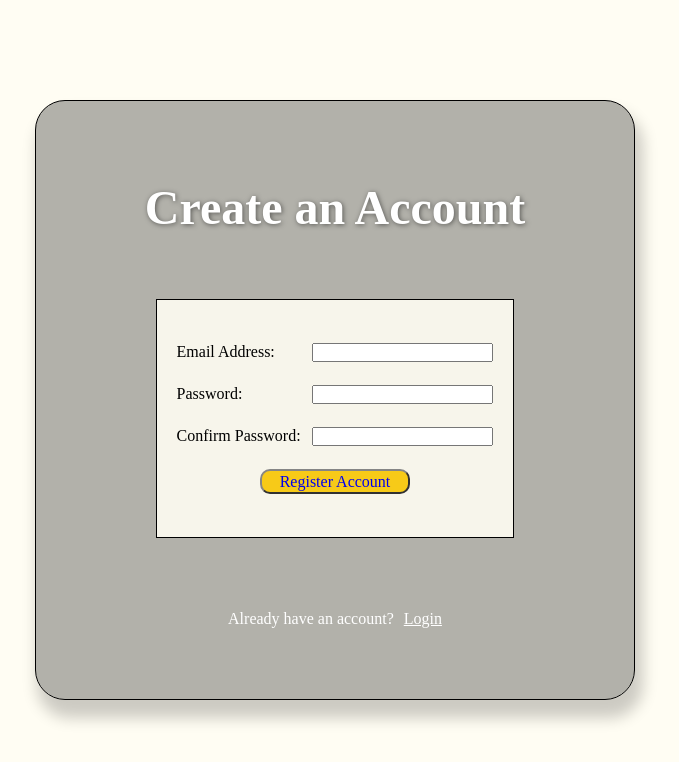
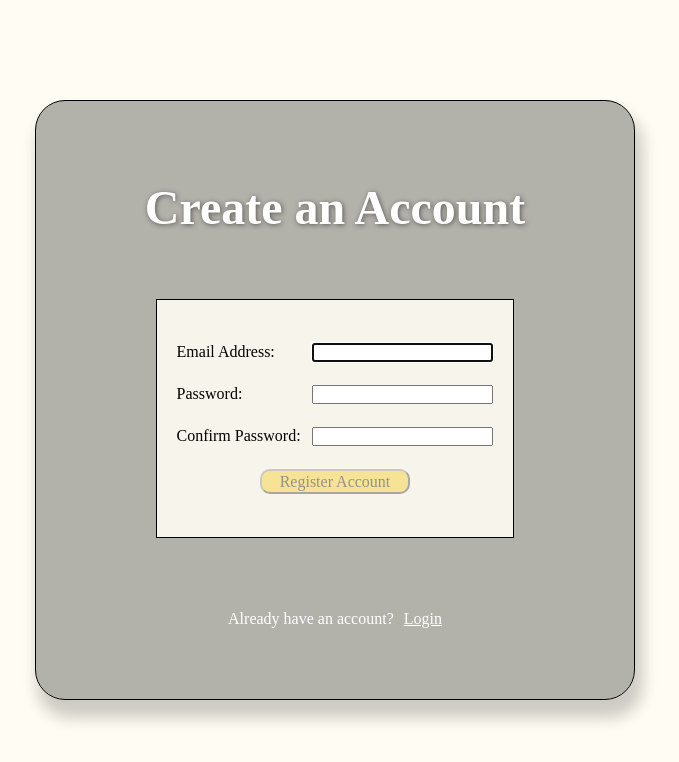
Before and after one commit to pcon92/banking-application, a React (Create React App) app: page /register-page in a window 1280 px wide. Shown: the top 762 px of the page, without its empty margins (305-984 px from the left). Built offline with nearby package versions, Linux system fonts and the light colour scheme.

Commit message:
basic front-end validation and JOI back-end for user register info

```diff
--- a/package.json
+++ b/package.json
@@ -8,6 +8,7 @@
     "@testing-library/react": "^11.2.6",
     "@testing-library/user-event": "^12.8.3",
     "express": "^4.17.1",
+    "joi": "^17.4.0",
     "nedb": "^1.8.0",
     "react": "^17.0.2",
     "react-dom": "^17.0.2",
--- a/src/components/register.js
+++ b/src/components/register.js
@@ -1,19 +1,47 @@
-import React from 'react';
+import React, {useState} from 'react';
 import {Link} from "react-router-dom";
 
 import styles from '../styles/register.module.css';
 
 const Register = () => {
 
-   const registerUser = async () => {
+    const [validInfo, setValidInfo] = useState(false);
+    const [invalidEmail, setInvalidEmail] = useState(false);
+    const [invalidPassword, setInvalidPassword] = useState(false);
+    const [invalidConfirmedPassword, setInvalidConfirmedPassword] = useState(false);
 
     const EMAIL = document.getElementById('email');
     const PASSWORD = document.getElementById('password');
     const CONFIRM_PASSWORD = document.getElementById('confirm-password');
 
+    const checkInfo = () => {
+        if (EMAIL.value === '') {
+            setInvalidEmail(true)
+            setValidInfo(false)
+        } else if (PASSWORD.value.length < 3 | PASSWORD.value.length > 8) {
+            setInvalidEmail(false)
+            setInvalidPassword(true)
+            setValidInfo(false)
+            console.log(PASSWORD.value)
+        } else if (PASSWORD.value !== CONFIRM_PASSWORD.value) {
+            setInvalidEmail(false)
+            setInvalidPassword(false)
+            setInvalidConfirmedPassword(true)
+            setValidInfo(false)
+        } else {
+            setInvalidEmail(false)
+            setInvalidPassword(false)
+            setInvalidConfirmedPassword(false)
+            setValidInfo(true)
+        }
+    };
+
+    const registerUser = async () => {
+
         const userDetails = {
                 email: EMAIL.value,
-            password: PASSWORD.value
+                password: PASSWORD.value,
+                repeat_password: CONFIRM_PASSWORD.value,
         };
 
         const fetchOptions = {
@@ -27,8 +55,8 @@ const Register = () => {
         const response = await fetch('/register-user', fetchOptions);
         const json = await response.json();
         console.log(json);
+    };
 
-    };
 
     return (
         <>
@@ -36,21 +64,38 @@ const Register = () => {
                 <div className={`${styles.outerContainer}`}>
                     <h1 className={`${styles.heading}`}>Create an Account</h1>
                     <div className={`${styles.innerContainer}`}>
-                        <div className={`${styles.emailAndPasswordDiv}`}>
+                        <div className={`${styles.emailAndPasswordDiv}`}
+                        onChange={checkInfo}>
                             <label htmlFor="email">Email Address: </label>
-                            <input type="text" id="email"/>
+                            <input type="text" id="email" autoFocus/>
                         </div>
-                        <div className={`${styles.emailAndPasswordDiv}`}>
+                        {invalidEmail
+                        ? <div>Please enter correct email address</div>
+                        : null}
+                        <div className={`${styles.emailAndPasswordDiv}`}
+                        onChange={checkInfo}>
                             <label htmlFor="password">Password: </label>
                             <input type="password" id="password"/>
                         </div>
-                        <div className={`${styles.emailAndPasswordDiv}`}>
+                        {invalidPassword
+                        ? <div>Password must be between 3 and 8 characters</div>
+                        : null}
+                        <div className={`${styles.emailAndPasswordDiv}`}
+                        onChange={checkInfo}>
                             <label htmlFor="confirm-password">Confirm Password: </label>
                             <input type="password" id="confirm-password"/>
                         </div>
-                        <Link to="/confirm-registration-page"
+                        {invalidConfirmedPassword
+                        ? <div>Passwords do not match</div>
+                        : null}
+                        {validInfo
+                        ? <Link to="/confirm-registration-page"
                         className={`${styles.registerButton}`}
                         onClick={registerUser}>Register Account</Link>
+                        : <div className={`${styles.registerButtonBlocked}`}>
+                            Register Account
+                        </div>
+                        }
                     </div>
                     <p className={`${styles.loginText}`}>Already have an account?
                         <Link to="/login" className={`${styles.loginLink}`} >Login</Link>
--- a/src/styles/register.module.css
+++ b/src/styles/register.module.css
@@ -59,6 +59,19 @@
     border: 2px outset rgb(133, 133, 133);
 }
 
+.registerButtonBlocked {
+    height: 25px;
+    width: 150px;
+    background-color: var(--yellow1);
+    opacity: 0.4;
+    display: flex;
+    justify-content: center;
+    align-items: center;
+    text-decoration: none;
+    border-radius: 10px;
+    border: 2px outset rgb(133, 133, 133);
+}
+
 .loginText {
     color: white;
 }
```
Also changed, not shown: server.js (+20 -6 lines), 2 other files (tests, documents, lock files or other folders). Lines whose indentation alone changed are shown as unchanged.
